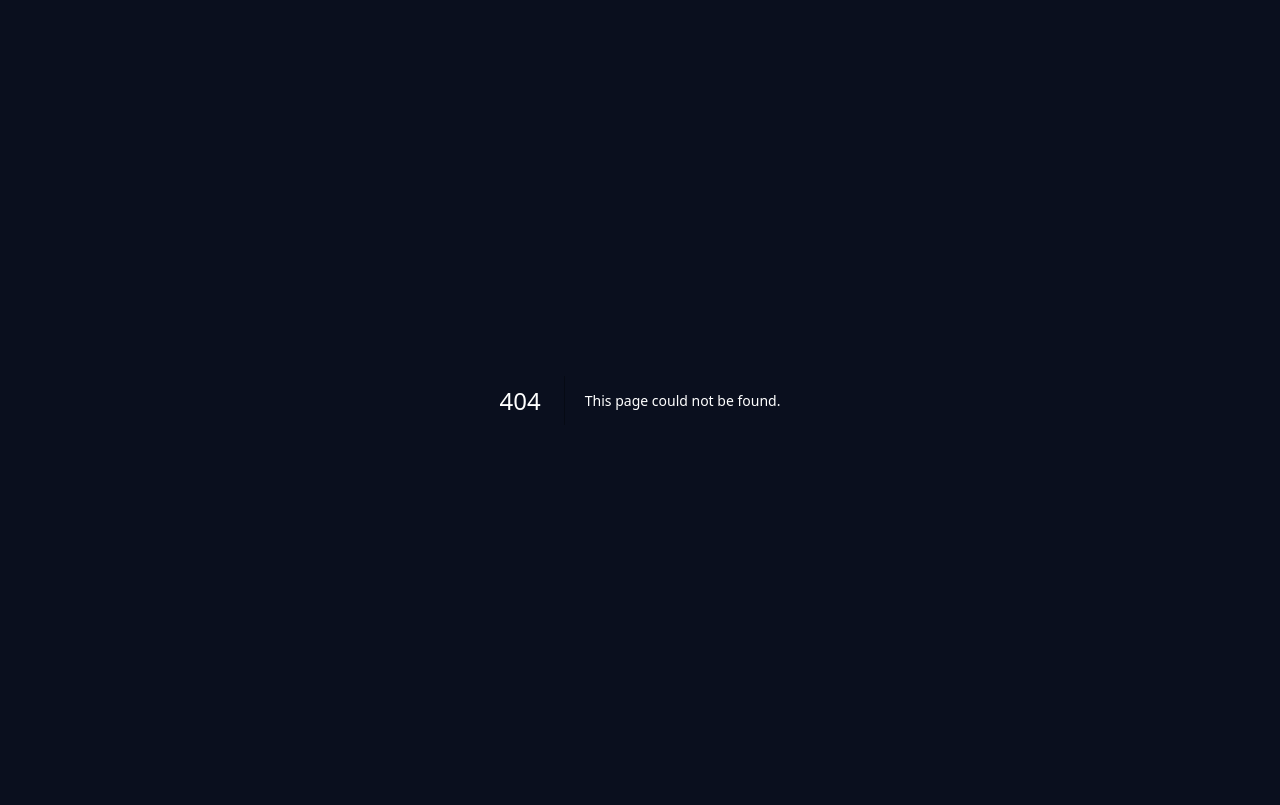
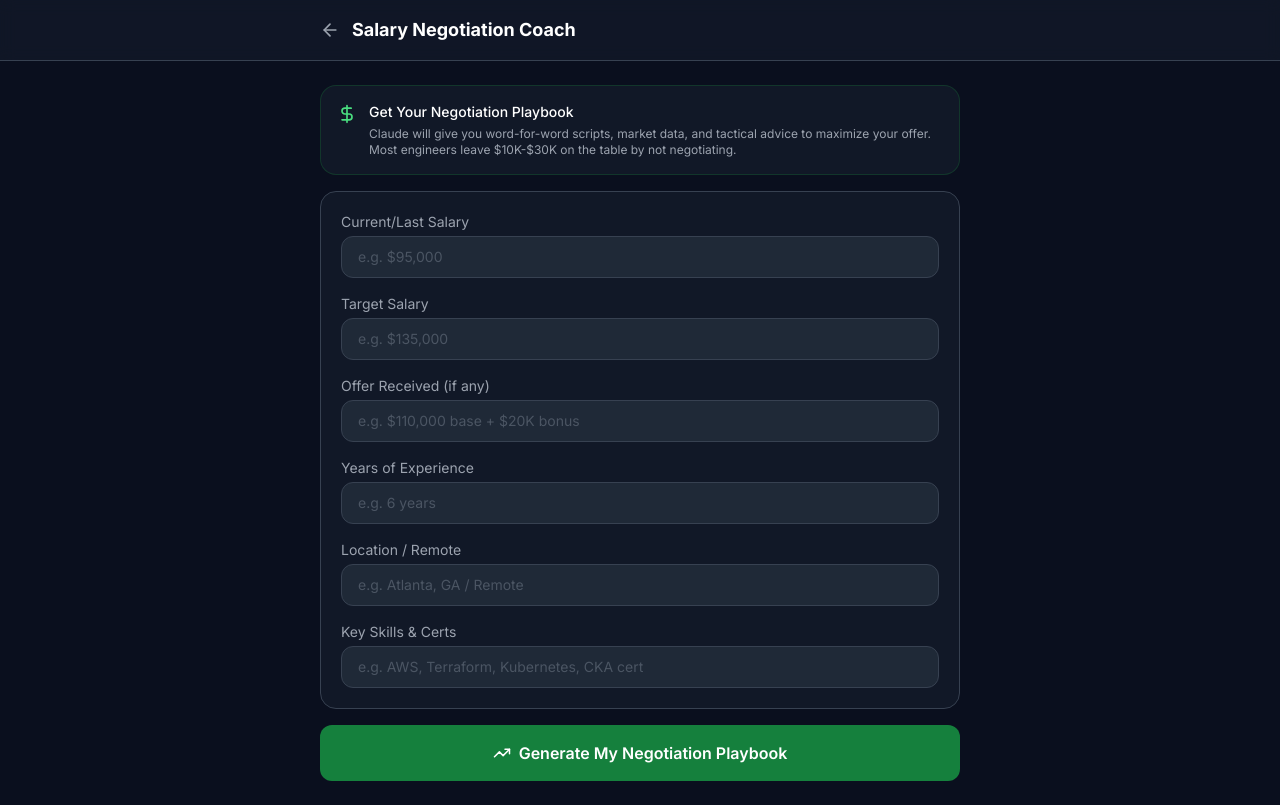
Before and after one commit to ausjones84/interview-prep-engine, a Next.js app: page /role/1/salary in a window 1280 px wide. Before the commit this address had no page. Built offline with nearby package versions, Linux system fonts and the light colour scheme; no server answers; the database is empty.

Commit message:
Add SalaryPage component for negotiation playbook

```diff
--- /dev/null
+++ b/src/app/role/[id]/salary/page.tsx
@@ -0,0 +1,142 @@
+"use client";
+
+import { useState, useEffect } from "react";
+import { useParams } from "next/navigation";
+import { motion } from "framer-motion";
+import { ArrowLeft, DollarSign, TrendingUp, Sparkles } from "lucide-react";
+import Link from "next/link";
+import ReactMarkdown from "react-markdown";
+import { supabase } from "@/lib/supabase";
+import type { Role } from "@/types";
+
+export default function SalaryPage() {
+  const { id } = useParams<{ id: string }>();
+  const [role, setRole] = useState<Role | null>(null);
+  const [currentSalary, setCurrentSalary] = useState("");
+  const [targetSalary, setTargetSalary] = useState("");
+  const [offerReceived, setOfferReceived] = useState("");
+  const [yearsExperience, setYearsExperience] = useState("");
+  const [location, setLocation] = useState("");
+  const [skills, setSkills] = useState("");
+  const [playbook, setPlaybook] = useState("");
+  const [loading, setLoading] = useState(false);
+
+  useEffect(() => {
+    supabase.from("roles").select("*").eq("id", id).single().then(({ data }) => {
+      if (data) setRole(data);
+    });
+  }, [id]);
+
+  async function generate() {
+    setLoading(true);
+    try {
+      const resp = await fetch("/api/salary-negotiation", {
+        method: "POST",
+        headers: { "Content-Type": "application/json" },
+        body: JSON.stringify({
+          roleTitle: role?.title,
+          company: role?.company,
+          currentSalary,
+          targetSalary,
+          offerReceived,
+          yearsExperience,
+          location,
+          skills,
+        }),
+      });
+      const { playbook: p } = await resp.json();
+      setPlaybook(p);
+    } catch (e) {
+      console.error(e);
+    } finally {
+      setLoading(false);
+    }
+  }
+
+  return (
+    <div className="min-h-screen bg-dark-900">
+      <header className="sticky top-0 z-50 bg-dark-800/90 backdrop-blur border-b border-dark-600">
+        <div className="max-w-2xl mx-auto px-4 py-4 flex items-center gap-3">
+          <Link href={`/role/${id}`} className="text-gray-400 hover:text-white transition-colors">
+            <ArrowLeft size={20} />
+          </Link>
+          <div>
+            <h1 className="text-lg font-bold text-white">Salary Negotiation Coach</h1>
+            {role && <p className="text-xs text-gray-400">{role.title} · {role.company}</p>}
+          </div>
+        </div>
+      </header>
+
+      <main className="max-w-2xl mx-auto px-4 py-6 space-y-4">
+        {!playbook ? (
+          <>
+            <div className="bg-dark-800 rounded-2xl p-4 border border-green-800/40">
+              <div className="flex items-start gap-3">
+                <DollarSign size={20} className="text-green-400 flex-shrink-0 mt-0.5" />
+                <div>
+                  <p className="text-white text-sm font-medium">Get Your Negotiation Playbook</p>
+                  <p className="text-gray-400 text-xs mt-1">
+                    Claude will give you word-for-word scripts, market data, and tactical advice to maximize your offer. Most engineers leave $10K-$30K on the table by not negotiating.
+                  </p>
+                </div>
+              </div>
+            </div>
+
+            <div className="bg-dark-800 rounded-2xl p-5 border border-dark-600 space-y-4">
+              {[
+                { label: "Current/Last Salary", state: currentSalary, setState: setCurrentSalary, placeholder: "e.g. $95,000" },
+                { label: "Target Salary", state: targetSalary, setState: setTargetSalary, placeholder: "e.g. $135,000" },
+                { label: "Offer Received (if any)", state: offerReceived, setState: setOfferReceived, placeholder: "e.g. $110,000 base + $20K bonus" },
+                { label: "Years of Experience", state: yearsExperience, setState: setYearsExperience, placeholder: "e.g. 6 years" },
+                { label: "Location / Remote", state: location, setState: setLocation, placeholder: "e.g. Atlanta, GA / Remote" },
+                { label: "Key Skills & Certs", state: skills, setState: setSkills, placeholder: "e.g. AWS, Terraform, Kubernetes, CKA cert" },
+              ].map(({ label, state, setState, placeholder }) => (
+                <div key={label}>
+                  <label className="text-sm text-gray-400 block mb-1">{label}</label>
+                  <input
+                    type="text"
+                    value={state}
+                    onChange={e => setState(e.target.value)}
+                    placeholder={placeholder}
+                    className="w-full bg-dark-700 border border-dark-600 rounded-xl px-4 py-2.5 text-white placeholder-gray-600 focus:outline-none focus:border-brand-500 text-sm"
+                  />
+                </div>
+              ))}
+            </div>
+
+            <button
+              onClick={generate}
+              disabled={loading}
+              className="w-full flex items-center justify-center gap-2 bg-green-700 hover:bg-green-600 disabled:opacity-50 text-white py-4 rounded-xl font-semibold transition-colors"
+            >
+              {loading ? (
+                <div className="animate-spin w-5 h-5 border-2 border-white border-t-transparent rounded-full" />
+              ) : (
+                <>
+                  <TrendingUp size={18} />
+                  Generate My Negotiation Playbook
+                </>
+              )}
+            </button>
+          </>
+        ) : (
+          <motion.div initial={{ opacity: 0 }} animate={{ opacity: 1 }} className="space-y-4">
+            <div className="bg-green-900/20 border border-green-700 rounded-xl px-4 py-3 flex items-center gap-3">
+              <DollarSign size={18} className="text-green-400" />
+              <p className="text-green-300 text-sm font-medium">Your personalized negotiation playbook is ready</p>
+            </div>
+            <div className="prose prose-invert max-w-none">
+              <ReactMarkdown>{playbook}</ReactMarkdown>
+            </div>
+            <button
+              onClick={() => setPlaybook("")}
+              className="w-full border border-dark-600 text-gray-400 hover:text-white py-3 rounded-xl text-sm transition-colors"
+            >
+              Regenerate with different inputs
+            </button>
+          </motion.div>
+        )}
+      </main>
+    </div>
+  );
+}
```
